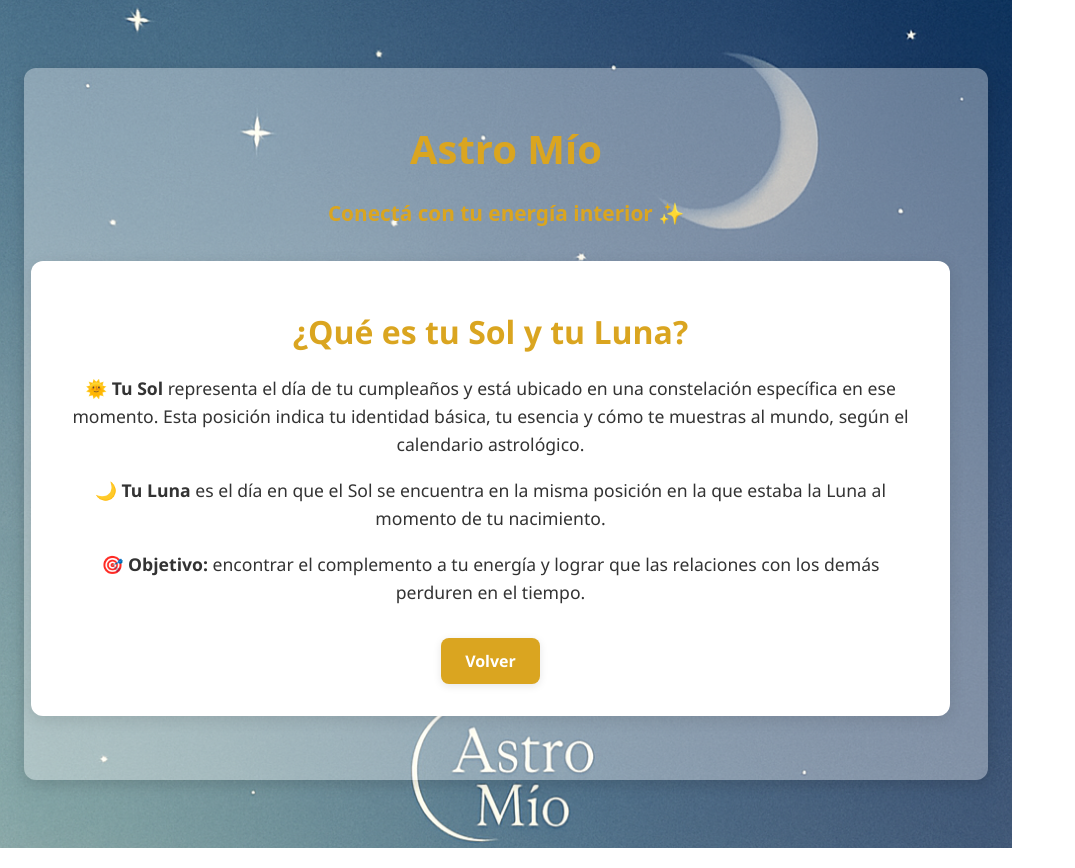
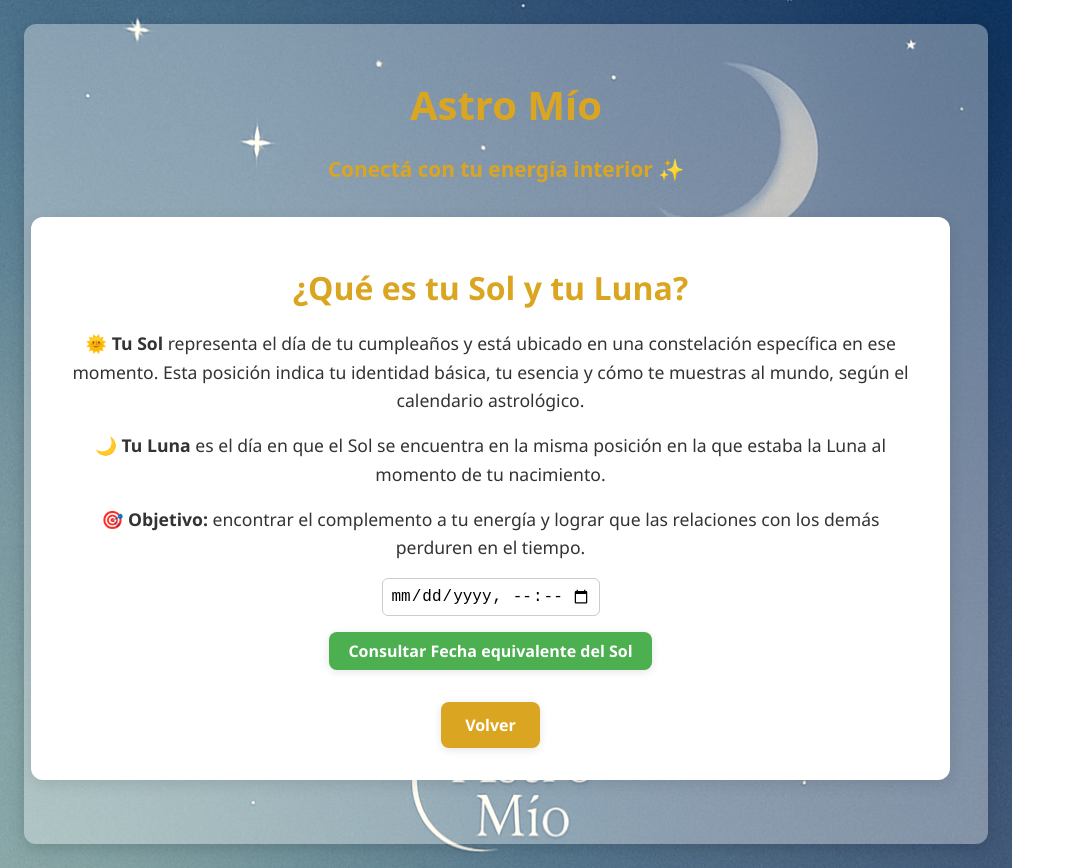
Before and after one commit to Sergio973-web/astro-mio, a React (Vite) app: page /nota-mi-sol-y-mi-luna in a window 1280 px wide. Shown: the whole page, without its empty margins (0-1075 px from the left). Built offline with nearby package versions, Linux system fonts and the light colour scheme.

Commit message:
Achico el ancho del cuadro principal de bienvenida

```diff
--- a/src/components/NotaMiSolYLuna.jsx
+++ b/src/components/NotaMiSolYLuna.jsx
@@ -1,5 +1,4 @@
-// src/components/NotaMiSolYLuna.jsx
-import React from 'react';
+import React, { useState } from 'react';
 import { useNavigate } from 'react-router-dom';
 
 const styles = {
@@ -42,10 +41,93 @@ const styles = {
     margin: '2rem auto 0 auto',
     width: 'fit-content',
   },
+  input: {
+    display: 'block',
+    margin: '1rem auto',
+    padding: '0.5rem',
+    fontSize: '1rem',
+    borderRadius: '6px',
+    border: '1px solid #ccc',
+    width: '200px',
+  },
+  botonConsultar: {
+    backgroundColor: '#4CAF50',
+    color: '#fff',
+    padding: '0.5rem 1.2rem',
+    border: 'none',
+    borderRadius: '8px',
+    cursor: 'pointer',
+    fontWeight: '600',
+    fontSize: '1rem',
+    margin: '1rem auto',
+    display: 'block',
+    boxShadow: '0 2px 8px rgba(0,0,0,0.1)',
+    transition: 'background-color 0.3s ease',
+  },
+  resultado: {
+    marginTop: '1rem',
+    backgroundColor: '#f9f9f9',
+    padding: '1rem',
+    borderRadius: '8px',
+    border: '1px solid #ddd',
+    maxWidth: '400px',
+    marginLeft: 'auto',
+    marginRight: 'auto',
+    whiteSpace: 'pre-wrap',
+    fontFamily: 'monospace',
+    fontSize: '1rem',
+  },
 };
 
 export default function NotaMiSolYLuna() {
   const navigate = useNavigate();
+
+  const [fecha, setFecha] = useState('');
+  const [resultado, setResultado] = useState('');
+  const [loading, setLoading] = useState(false);
+
+  const consultarLuna = async () => {
+    if (!fecha) {
+      alert('Por favor selecciona una fecha y hora.');
+      return;
+    }
+
+    setLoading(true);
+    setResultado('');
+
+    try {
+      const response = await fetch('https://astro-mio-backend.onrender.com/api/luna', {
+        method: 'POST',
+        headers: { 'Content-Type': 'application/json' },
+        body: JSON.stringify({
+          fecha: fecha,
+          tolerancia: '10',
+          sexo: '', // Puedes agregar un selector si quieres enviar esto
+        }),
+      });
+
+      const data = await response.json();
+
+      if (data.error) {
+        setResultado(`Error: ${data.error}`);
+      } else if (data.orbitas && data.orbitas.length > 0) {
+        const orbita = data.orbitas[0];
+        setResultado(
+          `Fecha Luna: ${orbita.fecha}\n` +
+          `Ascensión Recta: ${orbita.luna.ascension_recta}\n` +
+          `Declinación: ${orbita.luna.declinacion}\n` +
+          `Fecha equivalente del Sol: ${orbita.sol_equivalente}\n` +
+          `Interpretación: ${orbita.interpretacion || 'N/A'}`
+        );
+      } else {
+        setResultado('No se encontraron órbitas para esa fecha.');
+      }
+    } catch (error) {
+      setResultado(`Error en la consulta: ${error.message}`);
+    } finally {
+      setLoading(false);
+    }
+  };
 
   return (
     <div style={styles.contenedor}>
@@ -63,6 +145,23 @@ export default function NotaMiSolYLuna() {
         🎯 <strong>Objetivo:</strong> encontrar el complemento a tu energía y lograr que las relaciones con los demás perduren en el tiempo.
       </p>
 
+      <input
+        type="datetime-local"
+        value={fecha}
+        onChange={(e) => setFecha(e.target.value)}
+        style={styles.input}
+        aria-label="Fecha y hora de nacimiento"
+      />
+
+      <button
+        onClick={consultarLuna}
+        style={styles.botonConsultar}
+        disabled={loading}
+      >
+        {loading ? 'Consultando...' : 'Consultar Fecha equivalente del Sol'}
+      </button>
+
+      {resultado && <pre style={styles.resultado}>{resultado}</pre>}
 
       <button
         onClick={() => navigate(-1)} // Volver a la página anterior
```
